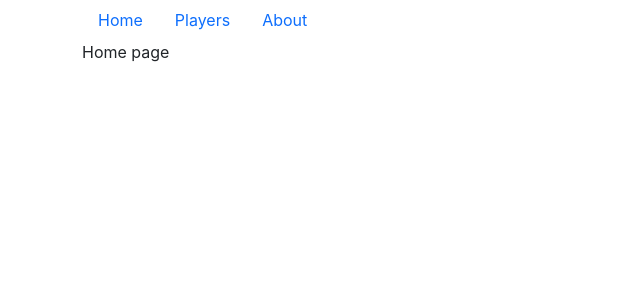
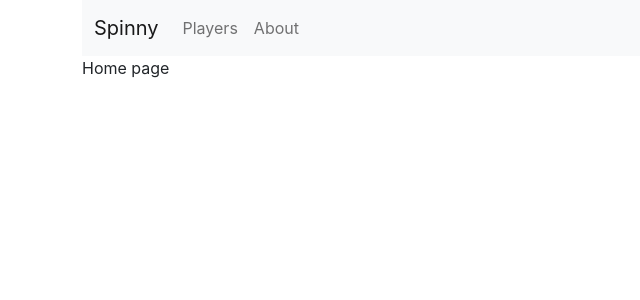
Before and after one commit to alexiscrack3/spinny-web, a React (Create React App) app: page / in a window 1280 px wide. Shown: the top 300 px of the page, without its empty margins (0-640 px from the left). Built offline with nearby package versions, Linux system fonts and the light colour scheme.

Commit message:
Update header

```diff
--- a/src/pages/Layout/Header.js
+++ b/src/pages/Layout/Header.js
@@ -1,18 +1,20 @@
-import React from "react";
-import Nav from "react-bootstrap/Nav";
+import Container from 'react-bootstrap/Container';
+import Nav from 'react-bootstrap/Nav';
+import Navbar from 'react-bootstrap/Navbar';
 
 export function Header() {
   return (
-    <Nav>
-      <Nav.Item>
-        <Nav.Link href="/home">Home</Nav.Link>
-      </Nav.Item>
-      <Nav.Item>
-        <Nav.Link href="/players">Players</Nav.Link>
-      </Nav.Item>
-      <Nav.Item>
-        <Nav.Link href="/about">About</Nav.Link>
-      </Nav.Item>
-    </Nav>
+    <Navbar bg="light" expand="lg">
+      <Container>
+        <Navbar.Brand href="/home">Spinny</Navbar.Brand>
+        <Navbar.Toggle aria-controls="basic-navbar-nav" />
+        <Navbar.Collapse id="basic-navbar-nav">
+          <Nav className="me-auto">
+            <Nav.Link href="/players">Players</Nav.Link>
+            <Nav.Link href="/about">About</Nav.Link>
+          </Nav>
+        </Navbar.Collapse>
+      </Container>
+    </Navbar>
   );
 }
```
